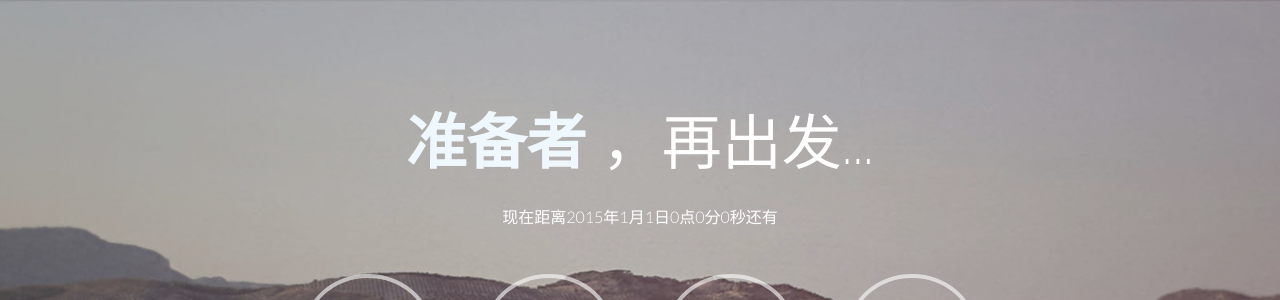
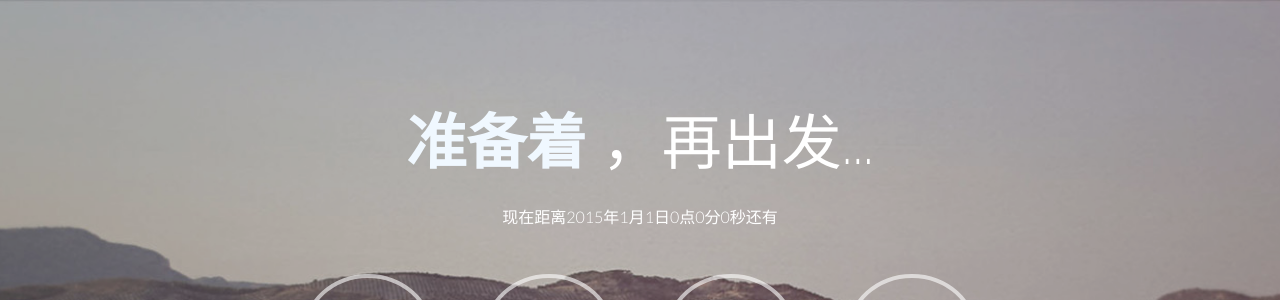
Before and after one commit to EsenDev/QichaoChen.github.io, a Jekyll site: the page index.html, which Jekyll copies as it is, in a window 1280 px wide. Shown: the top 300 px of the page. Built offline with Jekyll 4.4.1, drawn with Linux system fonts in a browser that asks for light colours; nearby versions of some CDN libraries; library files that are not in the unit come from our copies.

Commit message:
modified

```diff
--- a/index.html
+++ b/index.html
@@ -36,7 +36,7 @@
     <div class="container">
         <header>
             <!-- HEADLINE -->
-            <h1 data-animated="GoIn"><font color="#f0f8ff" ><b>准备者</b> </font>，再出发...</h1>
+            <h1 data-animated="GoIn"><font color="#f0f8ff" ><b>准备着</b> </font>，再出发...</h1>
         </header>
         <!-- START TIMER -->
         <div id="timer" data-animated="FadeIn">
```
